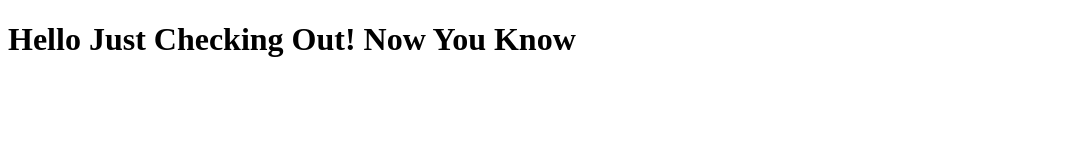
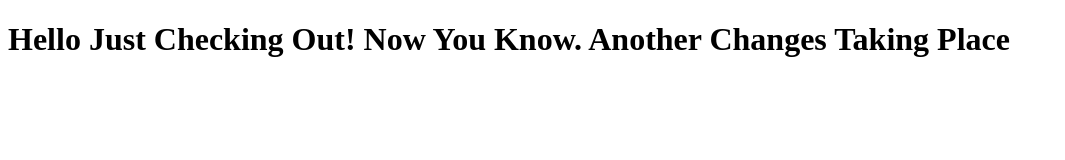
Before and after one commit to vishalk1317/demo-file, a plain HTML site: page mysite/index.html in a window 1280 px wide. Shown: the whole page, without its empty margins (0-1065 px from the left). Drawn offline with Linux system fonts and the light colour scheme.

Commit message:
Now new Change.

```diff
--- a/mysite/index.html
+++ b/mysite/index.html
@@ -4,7 +4,6 @@
 	<title>Demo File</title>
 </head>
 <body>
-	<h1>Hello Just Checking Out! Now You Know</h1>
-
+<h1>Hello Just Checking Out! Now You Know. Another Changes Taking Place</h1>
 </body>
 </html>
```
